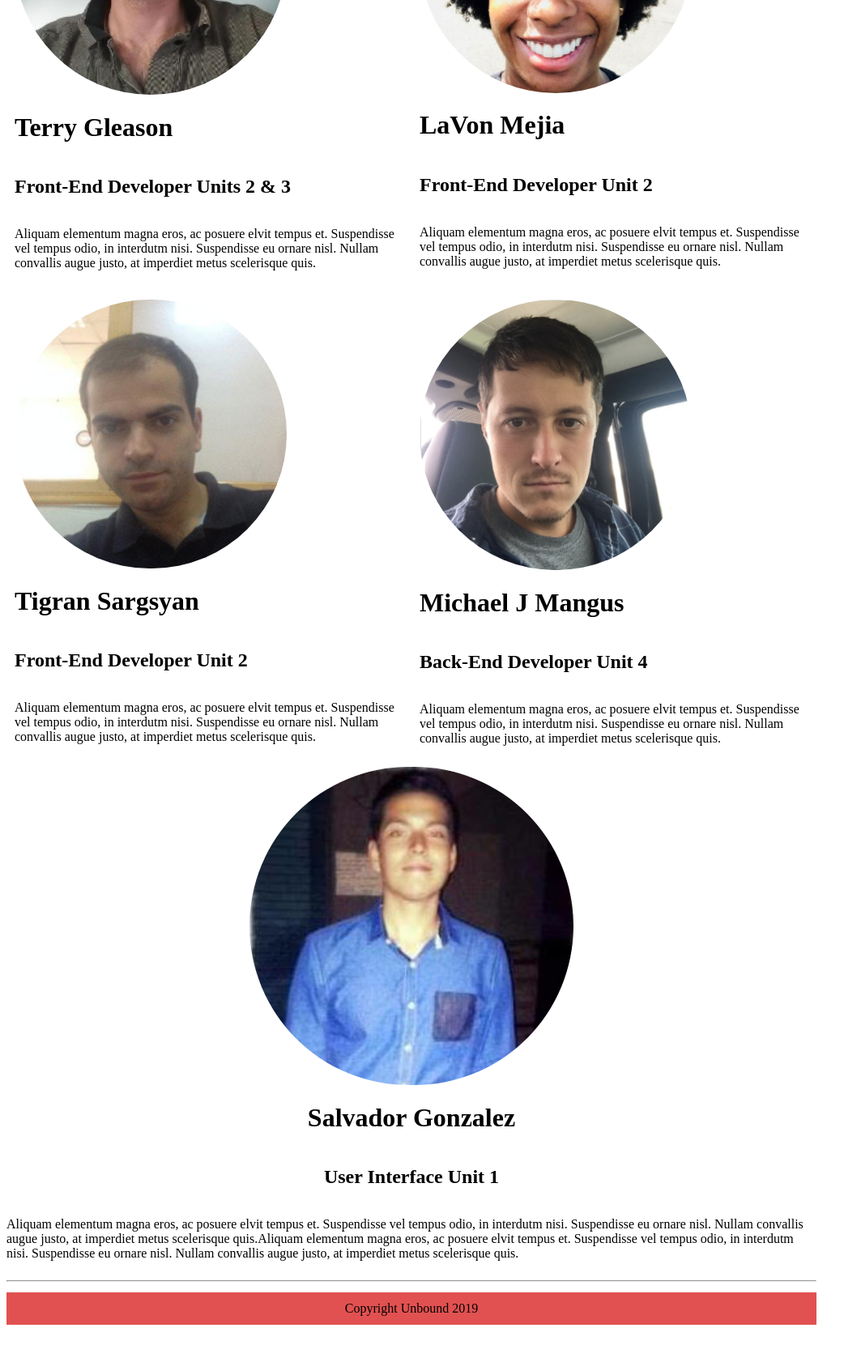
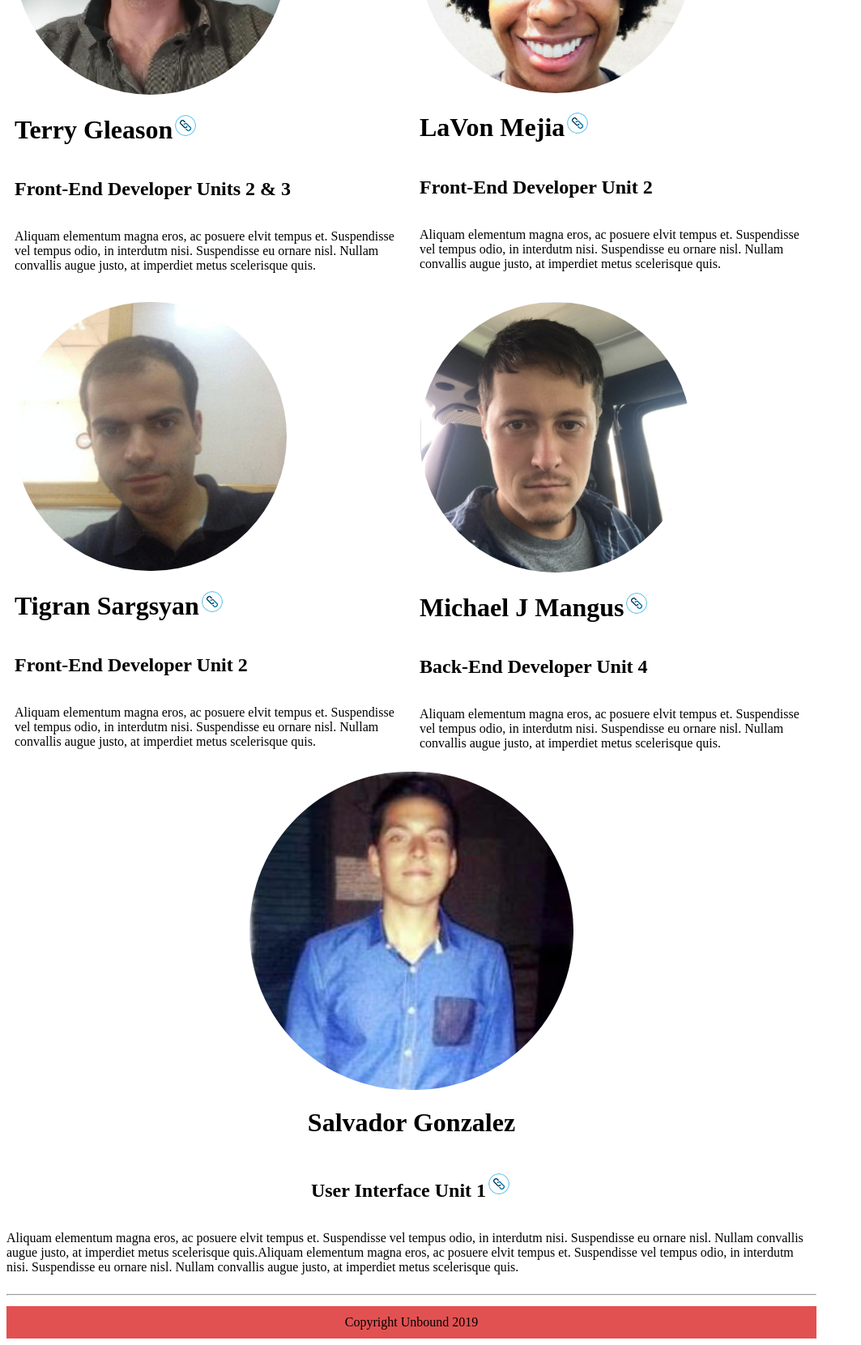
Before and after one commit to prisonerskills/UI, a website: page about.html in a window 1280 px wide. Shown: the part 660-2321 px from the top of the page at 81% size, without its empty margins (0-1063 px from the left). Drawn offline with Linux system fonts and the light colour scheme.

Commit message:
added link img

```diff
--- a/about.html
+++ b/about.html
@@ -29,7 +29,7 @@
         <div class="info"></div>
 
         <img class="face" src="img/Terry.jpeg" />
-        <h1>Terry Gleason</h1>
+        <h1>Terry Gleason<img class='link' src='img/link.jpeg'></h1>
         <h2>Front-End Developer Units 2 & 3</h2>
         <p>
           Aliquam elementum magna eros, ac posuere elvit tempus et. Suspendisse
@@ -41,7 +41,7 @@
         <div class="info"></div>
 
         <img class="face" src="img/Mejia.jpeg" />
-        <h1>LaVon Mejia</h1>
+        <h1>LaVon Mejia<img class='link' src='img/link.jpeg'></h1>
         <h2>Front-End Developer Unit 2</h2>
         <p>
           Aliquam elementum magna eros, ac posuere elvit tempus et. Suspendisse
@@ -54,7 +54,7 @@
     <div class="container2">
       <div class="box">
         <img class="face" src="img/Tigran.jpeg" />
-        <h1>Tigran Sargsyan</h1>
+        <h1>Tigran Sargsyan<img class='link' src='img/link.jpeg'></h1>
         <h2>Front-End Developer Unit 2</h2>
         <p>
           Aliquam elementum magna eros, ac posuere elvit tempus et. Suspendisse
@@ -64,7 +64,7 @@
       </div>
       <div class="box">
         <img class="face" src="img/mike.png" />
-        <h1>Michael J Mangus</h1>
+        <h1>Michael J Mangus<img class='link' src='img/link.jpeg'></h1>
         <h2>Back-End Developer Unit 4</h2>
         <p>
           Aliquam elementum magna eros, ac posuere elvit tempus et. Suspendisse
@@ -79,7 +79,7 @@
       <h1>
         Salvador Gonzalez
       </h1>
-      <h2>User Interface Unit 1</h2>
+      <h2>User Interface Unit 1<img class='link' src='img/link.jpeg'></h2>
       <p>
         Aliquam elementum magna eros, ac posuere elvit tempus et. Suspendisse
         vel tempus odio, in interdutm nisi. Suspendisse eu ornare nisl. Nullam
@@ -89,7 +89,6 @@
         augue justo, at imperdiet metus scelerisque quis.
       </p>
     </div>
-    <div class="box"></div>
 
     <hr />
 
--- a/css/index.css
+++ b/css/index.css
@@ -64,7 +64,7 @@ nav a {
   transition: transform .5s ease-in-out;
 }
 .face:hover {
-    transform: rotate(360deg);
+    transform: rotate(720deg);
   }
 @media (max-width: 800px) {
   .top .box .face,
@@ -134,7 +134,7 @@ footer {
   transition: transform .5s ease-in-out;
 }
 .bbox .face:hover {
-  transform: rotate(360deg);
+  transform: rotate(720deg);
 }
 @media (max-width: 500px) {
   .bbox .face {
@@ -148,3 +148,6 @@ a {
 li {
   text-decoration: none;
 }
+.link{
+  width:2rem;
+}
```
Also changed, not shown: img/link.jpeg (added), 2 other files.
